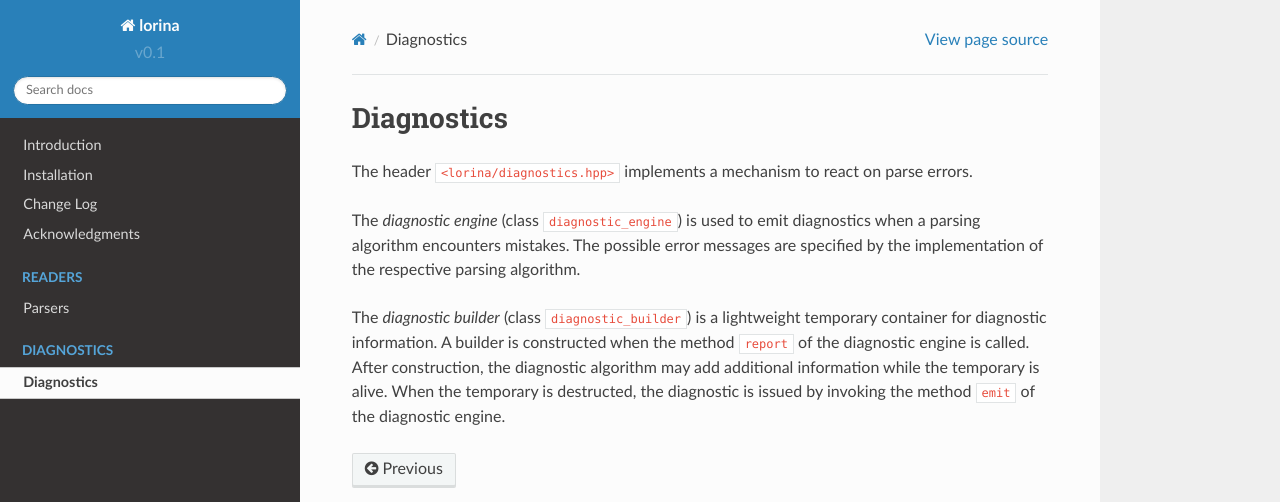
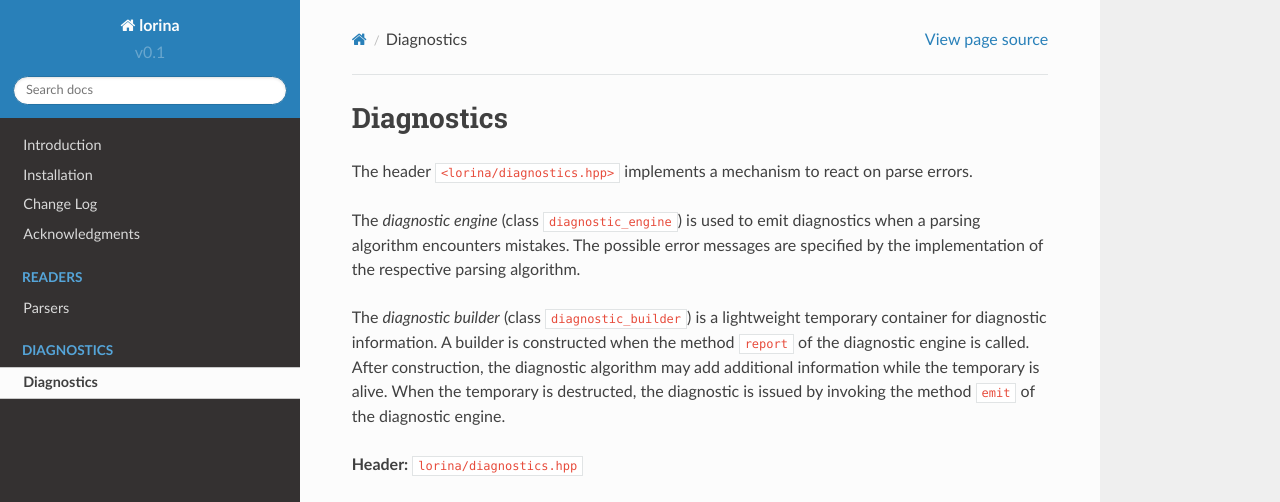
Before and after one commit to hriener/lorina, a Sphinx documentation site: the page built from docs/diagnostics.rst, in a window 1280 px wide. Shown: the top 502 px of the page. Built offline with Sphinx 7.4.7 and the Read the Docs theme 2.0.0, drawn with Linux system fonts in a browser that asks for light colours; pages that are not in the unit, such as notebooks, are missing from menus; grey boxes are pictures that could not be loaded.

Commit message:
diagnostics.

```diff
--- a/docs/diagnostics.rst
+++ b/docs/diagnostics.rst
@@ -6,3 +6,10 @@ The header ``<lorina/diagnostics.hpp>`` implements a mechanism to react on parse
 The `diagnostic engine` (class ``diagnostic_engine``) is used to emit diagnostics when a parsing algorithm encounters mistakes.  The possible error messages are specified by the implementation of the respective parsing algorithm.
 
 The `diagnostic builder` (class ``diagnostic_builder``) is a lightweight temporary container for diagnostic information.  A builder is constructed when the method ``report`` of the diagnostic engine is called.  After construction, the diagnostic algorithm may add additional information while the temporary is alive.  When the temporary is destructed, the diagnostic is issued by invoking the method ``emit`` of the diagnostic engine.
+
+**Header:** ``lorina/diagnostics.hpp``
+
+.. toctree::
+
+.. doxygenclass:: lorina::diagnostic_builder
+.. doxygenclass:: lorina::diagnostic_engine
```
